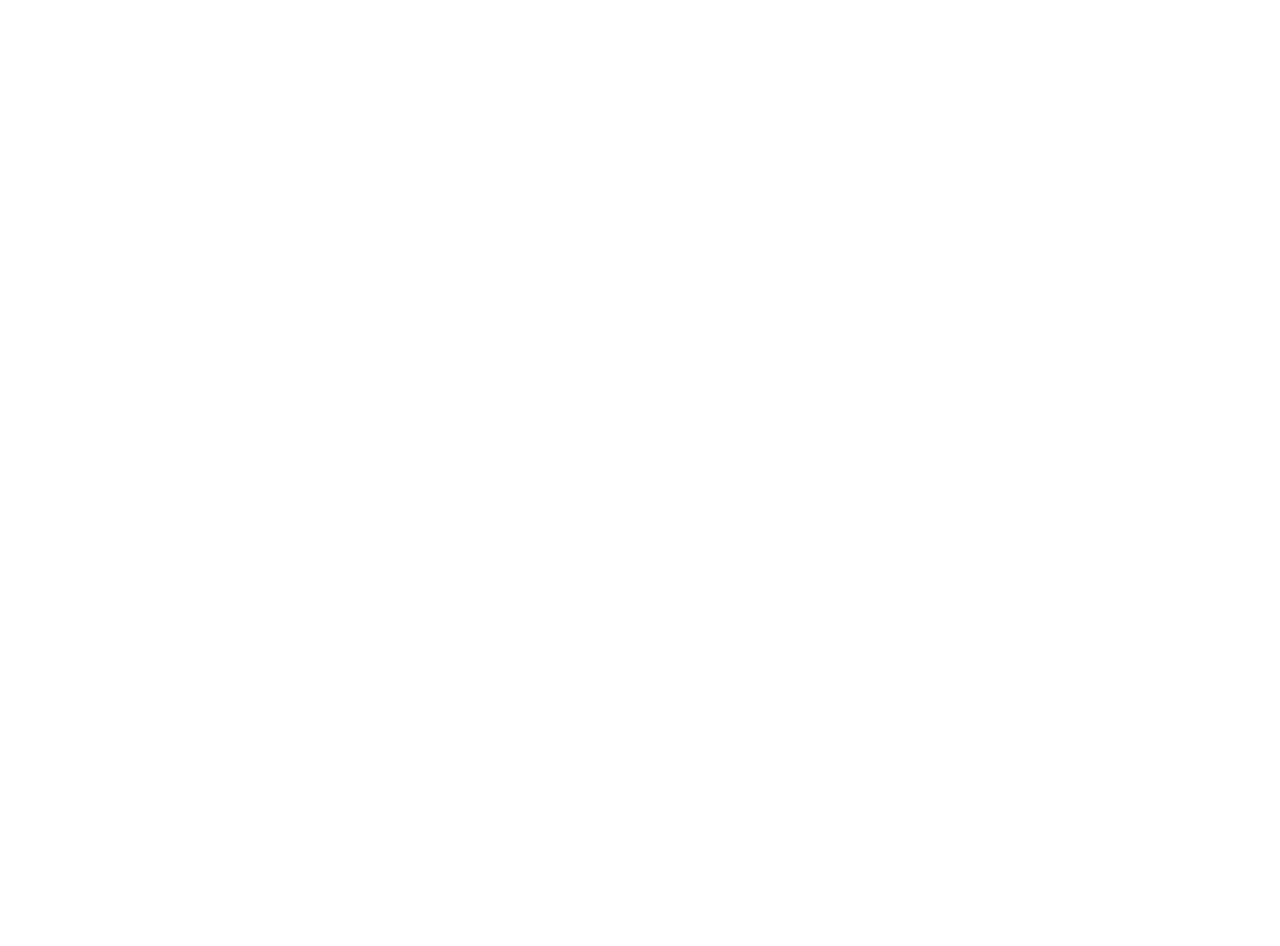
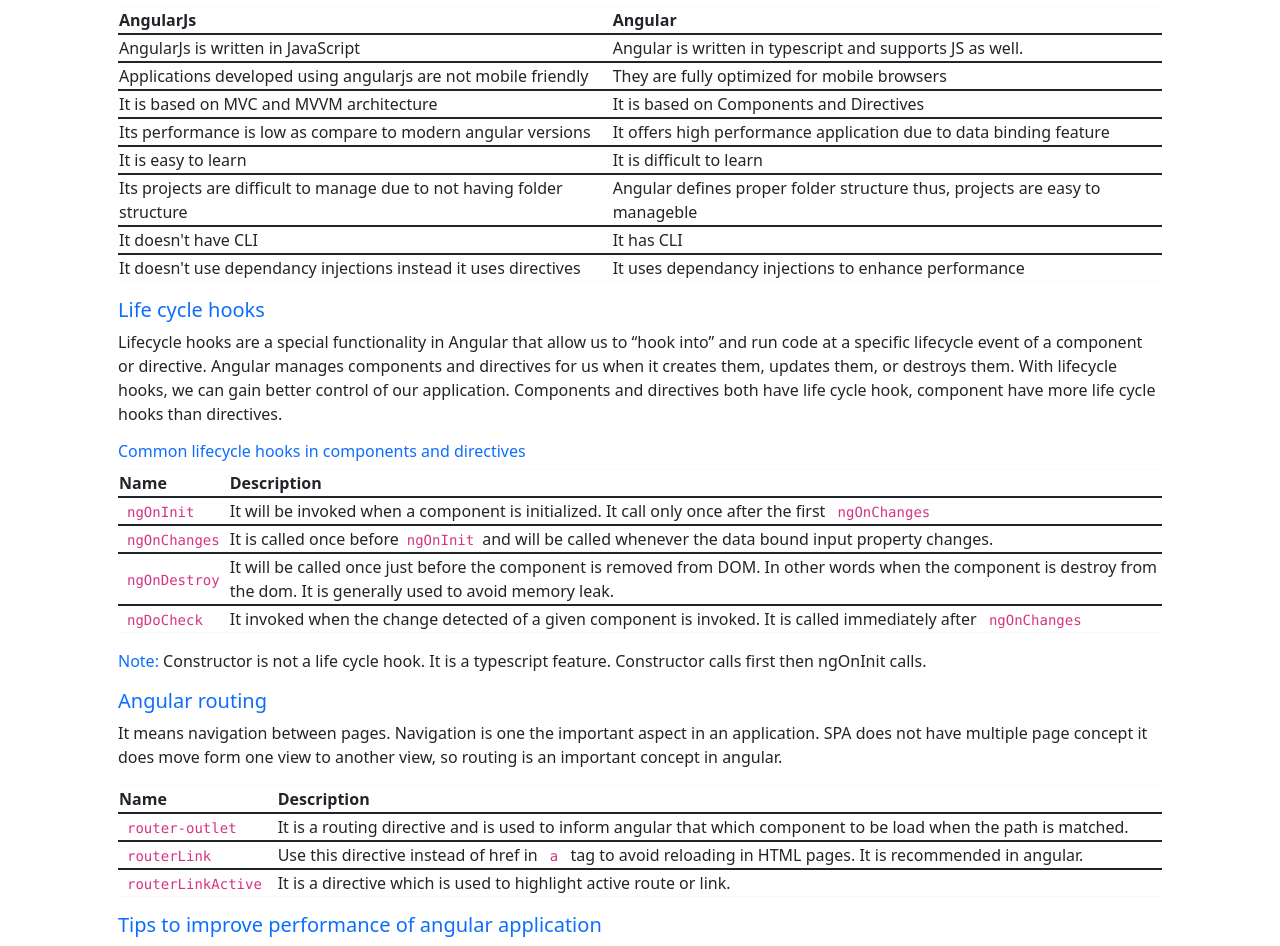
Before and after one commit to aman007-123/Tutorial-App, an Angular app: page /miscellanous in a window 1280 px wide. Shown: the part 186-1132 px from the top of the page. Before the commit the page ends 800 px from the top, so only its background shows below. Built offline with nearby package versions, Linux system fonts and the light colour scheme.

Commit message:
Added miscellanous content

```diff
--- a/db.json
+++ b/db.json
@@ -35,6 +35,15 @@
       "state": "Maharashtra",
       "zip": "12345",
       "id": 4
+    },
+    {
+      "name": "tuktuk",
+      "email": "aman07nema@gmail.com",
+      "password": "fdhdhhdghgf",
+      "city": "delhi",
+      "state": "Chandigrah",
+      "zip": "5656356",
+      "id": 5
     }
   ],
   "comments": [
--- a/src/app/forms/forms.component.html
+++ b/src/app/forms/forms.component.html
@@ -21,6 +21,55 @@
         validations.
       </p>
       <button class="btn btn-danger" (click)="openMDF()">Open MDF</button>
+
+      <h5 class="pt-4">Angular form teminologies</h5>
+      <table class="table table-bordered border-light">
+        <tr>
+          <th>Name</th>
+          <th>Description</th>
+        </tr>
+        <tr>
+          <td><code>FormControl</code></td>
+          <td>
+            A FormControl represents a single input field in an Angular form. It
+            Tracks the value and validation status of each of these control.
+          </td>
+        </tr>
+        <tr>
+          <td><code>FormGroup</code></td>
+          <td>
+            FormGroup is a collection of FormControls . Each FormControl is a
+            property in a FormGroup, with the control name as the key. A typical
+            Angular Form can have more than one FormGroup. A FormGroup can also
+            contain another FormGroup.
+          </td>
+        </tr>
+        <tr>
+          <td><code>FormArray</code></td>
+          <td>
+            FormArray is an array of form controls. It is similar to FormGroup
+            except for one difference. In FormGroup each FormControl is a
+            property with the control name as the key. In FormArray is an array
+            of form controls.
+          </td>
+        </tr>
+        <tr>
+          <td><code>FormBuilder</code></td>
+          <td>
+            The FormBuilder is the helper API to build forms in Angular. It
+            provides shortcuts to create the instance of the FormControl,
+            FormGroup or FormArray. It reduces the code required to write the
+            complex forms.
+          </td>
+        </tr>
+        <tr>
+          <td><code>ngSubmit</code></td>
+          <td>
+            The ngSubmit() method is called when the ‘submit’ event is triggered
+            on the ngForm.
+          </td>
+        </tr>
+      </table>
     </div>
   </div>
 </div>
--- a/src/app/miscellanous/miscellanous.component.html
+++ b/src/app/miscellanous/miscellanous.component.html
@@ -1 +1,167 @@
-<p>miscellanous works!</p>
+<div class="container p-5">
+  <div class="row">
+    <div class="col-md-12">
+      <h5>Miscellanous concepts in angular</h5>
+      <br />
+      <h5 class="text-primary">AngularJs VS Angular</h5>
+      <table class="table table-bordered border-light">
+        <tr>
+          <th>AngularJs</th>
+          <th>Angular</th>
+        </tr>
+        <tr>
+          <td>AngularJs is written in JavaScript</td>
+          <td>Angular is written in typescript and supports JS as well.</td>
+        </tr>
+        <tr>
+          <td>
+            Applications developed using angularjs are not mobile friendly
+          </td>
+          <td>They are fully optimized for mobile browsers</td>
+        </tr>
+        <tr>
+          <td>It is based on MVC and MVVM architecture</td>
+          <td>It is based on Components and Directives</td>
+        </tr>
+        <tr>
+          <td>Its performance is low as compare to modern angular versions</td>
+          <td>
+            It offers high performance application due to data binding feature
+          </td>
+        </tr>
+        <tr>
+          <td>It is easy to learn</td>
+          <td>It is difficult to learn</td>
+        </tr>
+        <tr>
+          <td>
+            Its projects are difficult to manage due to not having folder
+            structure
+          </td>
+          <td>
+            Angular defines proper folder structure thus, projects are easy to
+            manageble
+          </td>
+        </tr>
+        <tr>
+          <td>It doesn't have CLI</td>
+          <td>It has CLI</td>
+        </tr>
+        <tr>
+          <td>
+            It doesn't use dependancy injections instead it uses directives
+          </td>
+          <td>It uses dependancy injections to enhance performance</td>
+        </tr>
+      </table>
+      <h5 class="text-primary">Life cycle hooks</h5>
+      <p>
+        Lifecycle hooks are a special functionality in Angular that allow us to
+        “hook into” and run code at a specific lifecycle event of a component or
+        directive. Angular manages components and directives for us when it
+        creates them, updates them, or destroys them. With lifecycle hooks, we
+        can gain better control of our application. Components and directives
+        both have life cycle hook, component have more life cycle hooks than
+        directives.
+      </p>
+      <h6 class="text-primary">
+        Common lifecycle hooks in components and directives
+      </h6>
+      <table class="table table-bordered border-light">
+        <tr>
+          <th>Name</th>
+          <th>Description</th>
+        </tr>
+        <tr>
+          <td><code>ngOnInit</code></td>
+          <td>
+            It will be invoked when a component is initialized. It call only
+            once after the first <code>ngOnChanges</code>
+          </td>
+        </tr>
+        <tr>
+          <td><code>ngOnChanges</code></td>
+          <td>
+            It is called once before<code>ngOnInit</code>and will be called
+            whenever the data bound input property changes.
+          </td>
+        </tr>
+        <tr>
+          <td><code>ngOnDestroy</code></td>
+          <td>
+            It will be called once just before the component is removed from
+            DOM. In other words when the component is destroy from the dom. It
+            is generally used to avoid memory leak.
+          </td>
+        </tr>
+        <tr>
+          <td><code>ngDoCheck</code></td>
+          <td>
+            It invoked when the change detected of a given component is invoked.
+            It is called immediately after <code>ngOnChanges</code>
+          </td>
+        </tr>
+      </table>
+      <p>
+        <span class="text-primary">Note: </span>Constructor is not a life cycle
+        hook. It is a typescript feature. Constructor calls first then ngOnInit
+        calls.
+      </p>
+      <h5 class="text-primary">Angular routing</h5>
+      <p>
+        It means navigation between pages. Navigation is one the important
+        aspect in an application. SPA does not have multiple page concept it
+        does move form one view to another view, so routing is an important
+        concept in angular.
+      </p>
+      <table class="table table-bordered border-light">
+        <tr>
+          <th>Name</th>
+          <th>Description</th>
+        </tr>
+        <tr>
+          <td><code>router-outlet</code></td>
+          <td>
+            It is a routing directive and is used to inform angular that which
+            component to be load when the path is matched.
+          </td>
+        </tr>
+        <tr>
+          <td><code>routerLink</code></td>
+          <td>
+            Use this directive instead of href in <code>a</code> tag to avoid
+            reloading in HTML pages. It is recommended in angular.
+          </td>
+        </tr>
+        <tr>
+          <td><code>routerLinkActive</code></td>
+          <td>
+            It is a directive which is used to highlight active route or link.
+          </td>
+        </tr>
+      </table>
+      <h5 class="text-primary">
+        Tips to improve performance of angular application
+      </h5>
+      <ol>
+        <li>
+          Unsubscribe from Observables using ngOnDestroy which prevent memory
+          leak.
+        </li>
+        <li>
+          Make use of Lazy Loading to load only the necessary modules at the
+          initial load.
+        </li>
+        <li>Using AoT Compilation.</li>
+        <li>
+          Using OnPush Change Detection Strategy (Change detection is the
+          process by which angular updates the DOM.)
+        </li>
+        <li>Using Pure Pipes.</li>
+        <li>Use trackBy option for For Loop.</li>
+        <li>Avoid computation in template files.</li>
+        <li>Usage of Web Workers.</li>
+      </ol>
+    </div>
+  </div>
+</div>
--- a/src/app/rxjs/rxjs.component.html
+++ b/src/app/rxjs/rxjs.component.html
@@ -1 +1,11 @@
-<p>rxjs works!</p>
+<div class="container p-5">
+  <div class="row">
+    <div class="col-md-12">
+      <h5>
+        RxJS (Reactive Extensions for JavaScript) is a library for reactive
+        programming using observables that makes it easier to compose
+        asynchronous or callback-based code.
+      </h5>
+    </div>
+  </div>
+</div>
--- a/src/index.html
+++ b/src/index.html
@@ -2,7 +2,7 @@
 <html lang="en">
 <head>
   <meta charset="utf-8">
-  <title>Demoapp</title>
+  <title>Tutorial App</title>
   <base href="/">
   <meta name="viewport" content="width=device-width, initial-scale=1">
   <link rel="icon" type="image/x-icon" href="favicon.ico">
```
